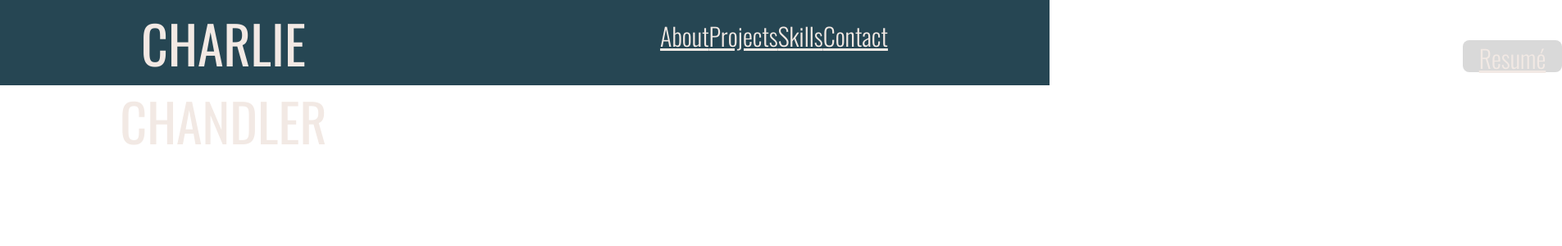
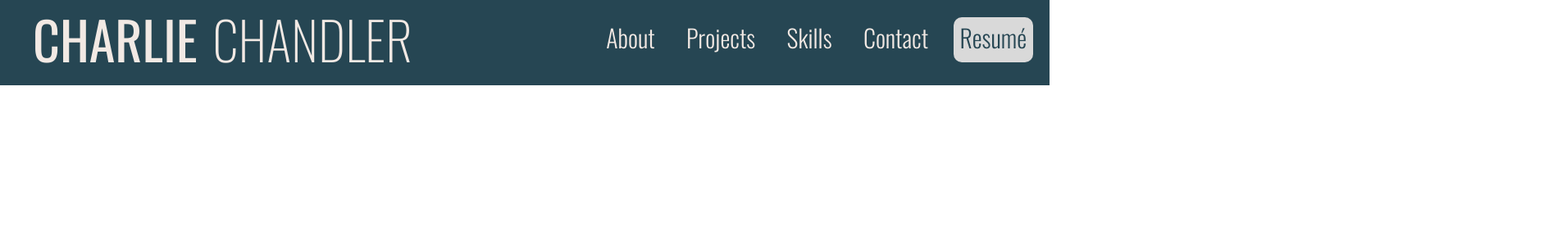
Before and after one commit to charlie-chandler/portfolio, a React (Create React App) app: page / in a window 1280 px wide. Shown: the top 300 px of the page at 82% size, 1905 px wide, since content can reach past the window. Built offline with nearby package versions, Linux system fonts and the light colour scheme.

Commit message:
Added styling for nav links

```diff
--- a/src/components/TopNav.tsx
+++ b/src/components/TopNav.tsx
@@ -5,6 +5,7 @@ import "../styles/TopNav.css";
 function TopNav() {
 
   const topNavCharlie = classNames("nav-charlie");
+  const topNavChandler = classNames("nav-chandler");
   const topNavLinks = classNames("nav-links");
   const navAnchorClass = classNames("nav-anchors");
   const resumeButtonClass = classNames("nav-resume-btn");
@@ -12,13 +13,15 @@ function TopNav() {
 
   return (
     <nav>
-      <div className={topNavCharlie}>CHARLIE CHANDLER</div>
+      <div className={topNavCharlie}>CHARLIE</div>
+      <div className={topNavChandler}>CHANDLER</div>
+
       <div className={topNavLinks} id="navLinks">
-      <a href="/about" className={navAnchorClass}>About</a>
-      <a href="/projects" className={navAnchorClass}>Projects</a>
-      <a href="/skills" className={navAnchorClass}>Skills</a>
-      <a href="/contact" className={navAnchorClass}>Contact</a>
-      <a href="https://flowcv.com/resume/uc0n7klepo" className={resumeButtonClass}>Resumé</a>
+        <a href="/about" className={navAnchorClass}>About</a>
+        <a href="/projects" className={navAnchorClass}>Projects</a>
+        <a href="/skills" className={navAnchorClass}>Skills</a>
+        <a href="/contact" className={navAnchorClass}>Contact</a>
+        <a href="https://flowcv.com/resume/uc0n7klepo" target="_blank" className={resumeButtonClass}>Resumé</a>
       </div>
     </nav>
   )
--- a/src/styles/TopNav.css
+++ b/src/styles/TopNav.css
@@ -1,6 +1,6 @@
 nav {
 position: absolute;
-width: 1280px;
+width: 100%;
 height: 104px;
 left: 0px;
 top: 0px;
@@ -8,12 +8,13 @@ top: 0px;
 background: #264653;
 }
 
+a:link {
+  text-decoration: none;
+}
+
 .nav-charlie {
   position: absolute;
-  width: 459px;
-  height: 95px;
-  left: 43px;
-  top: 5px;
+  left: 2.5rem;
 
   font-family: 'Oswald';
   font-style: normal;
@@ -26,20 +27,46 @@ background: #264653;
   color: #F2E9E4;
 }
 
+.nav-chandler {
+  position: absolute;
+  left: 16.2rem;
+
+  font-family: 'Oswald';
+  font-style: normal;
+  font-weight: 200;
+  font-size: 64px;
+  line-height: 95px;
+  /* identical to box height */
+
+
+  color: #F2E9E4;
+}
+
 .nav-links {
   position: absolute;
-  width: 596px;
-  height: 44px;
-  left: 646px;
-  top: 22px;
+  width: 27rem; /* This needs to be amended - doesnt fit across screen*/
+  right: 8rem;
+  top: 1.5rem;
 }
 
 .nav-anchors {
 /* position: absolute; */
-width: 55px;
-height: 44px;
-left: 905px;
-top: 22px;
+font-family: 'Oswald';
+font-style: normal;
+font-weight: 300;
+font-size: 30px;
+line-height: 44px;
+margin: 0.7rem;
+padding: 0 0.5rem 0 0.5rem;
+
+color: #F2E9E4;
+}
+
+.nav-resume-btn {
+/* position: absolute; */
+margin: 0.7rem;
+padding: 0.1rem 0.5rem 0.5rem 0.5rem;
+border-radius: 10px;
 
 font-family: 'Oswald';
 font-style: normal;
@@ -47,24 +74,6 @@ font-weight: 300;
 font-size: 30px;
 line-height: 44px;
 
-color: #F2E9E4;
+background: #D9D9D9;
+color: #264653;
 }
-
-.nav-resume-btn {
-position: absolute;
-width: 121px;
-height: 39px;
-left: 1138px;
-top: 27px;
-
-background: #D9D9D9;
-border-radius: 8px;
-
-font-family: 'Oswald';
-font-style: normal;
-font-weight: 300;
-font-size: 30px;
-line-height: 44px;
-
-color: #F2E9E4;
-}
```
